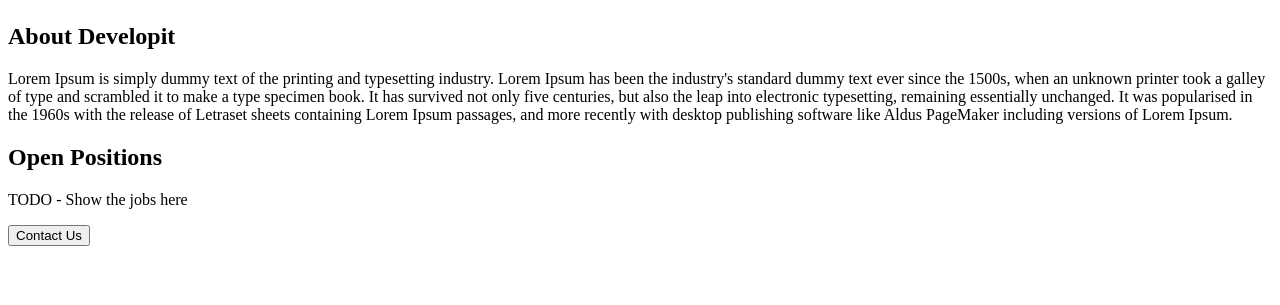
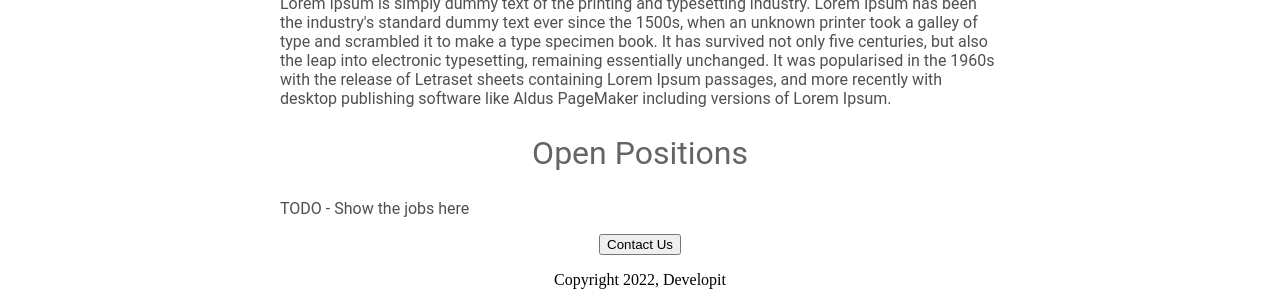
Before and after one commit to jnayush10/developit-careers-website-v2, a Flask app: page / in a window 1280 px wide. Shown: the part 552-857 px from the top of the page. Before the commit the page ends 798 px from the top, so only its background shows below. Run offline with Flask 3, Linux system fonts and the light colour scheme.

Commit message:
Added html & css

```diff
--- a/templates/home.html
+++ b/templates/home.html
@@ -4,10 +4,10 @@
     <title>Developit Careers</title>
     <style>
       h1{
-        font-size: 80px;
+        font-size: 40px;
         font-family: Roboto;
         font-weight: normal;
-        color: rgb(100)100, 100);
+        color: rgb(50, 50, 50);
         text-align: center;
       }
 
@@ -15,15 +15,40 @@
         width: 100%;
         height: 350px;
       }
+
+      h2{
+        font-size: 32px;
+        font-family: Roboto;
+        color: rgb(100, 100, 100);
+        text-align: center;
+        font-weight: normal;
+      }
+
+      .bodytext{
+        font-family: Roboto;
+        color: rgb(80, 80, 80);
+      }
+
+      #container{
+        max-width: 720px;
+        margin: 0 auto;
+      }
     </style>
   </head>
   <body>
-    <h1>Developit Careers</h1>
-    <img id="banner" src="https://25eda79f-9955-4b2f-95fc-86d095b2cf5f-00-prj52jko7z52.pike.repl.co/static/banner.jpg">
-    <h2>About Developit</h2>
-    <p>Lorem Ipsum is simply dummy text of the printing and typesetting industry. Lorem Ipsum has been the industry's standard dummy text ever since the 1500s, when an unknown printer took a galley of type and scrambled it to make a type specimen book. It has survived not only five centuries, but also the leap into electronic typesetting, remaining essentially unchanged. It was popularised in the 1960s with the release of Letraset sheets containing Lorem Ipsum passages, and more recently with desktop publishing software like Aldus PageMaker including versions of Lorem Ipsum.</p>
+    <div id="container">
+      <h1>Developit Careers</h1>
+      <img id="banner" src="https://25eda79f-9955-4b2f-95fc-86d095b2cf5f-00-prj52jko7z52.pike.repl.co/static/banner.jpg">
+      <h2>About Developit</h2>
+      <p class="bodytext">Lorem Ipsum is simply dummy text of the printing and typesetting industry. Lorem Ipsum has been the industry's standard dummy text ever since the 1500s, when an unknown printer took a galley of type and scrambled it to make a type specimen book. It has survived not only five centuries, but also the leap into electronic typesetting, remaining essentially unchanged. It was popularised in the 1960s with the release of Letraset sheets containing Lorem Ipsum passages, and more recently with desktop publishing software like Aldus PageMaker including versions of Lorem Ipsum.</p>
+      <h2>Open Positions</h2>
+      <p class="bodytext">TODO - Show the jobs here</p>
+      <div style="text-align: center;">
+        <button>Contact Us</button>
+        <p>Copyright 2022, Developit</p>
+      </div>
+    </div>
   </body>
-  <h2>Open Positions</h2>
-  <p>TODO - Show the jobs here</p>
-  <button>Contact Us</button>
+
+
 </html>
```
